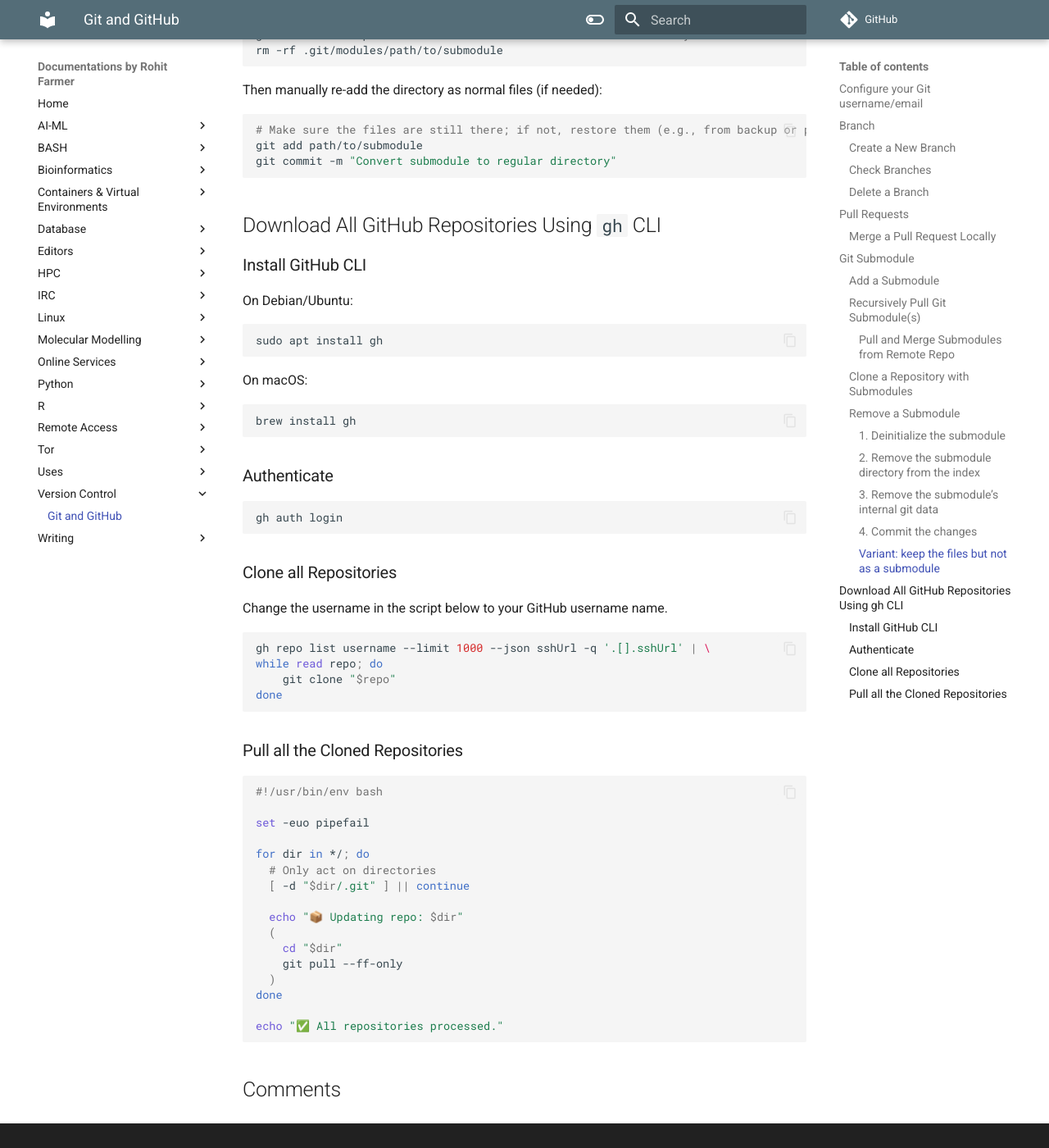
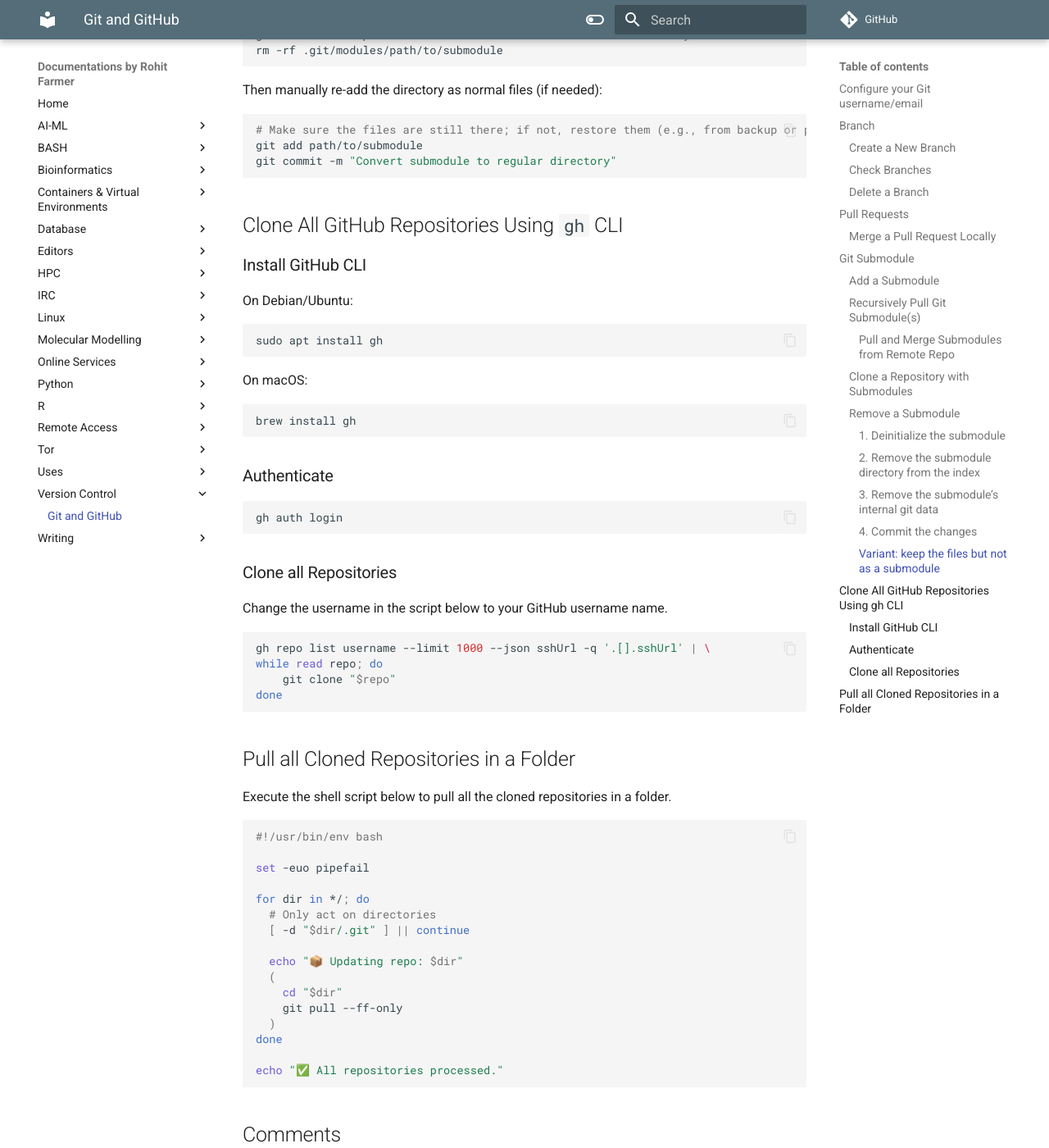
Before and after one commit to rohitfarmer/mk-docs, an MkDocs documentation site: the page built from contents/vcs/git-github.md, in a window 1280 px wide and 1400 px high, scrolled down 3836 px. Shown: the whole window at 82% size. Built offline with MkDocs 1.6.1 and Material for MkDocs 9.7.7, drawn with Linux system fonts in a browser that asks for light colours; comment, search, counter and statistics services are not loaded.

Commit message:
pull all

````diff
--- a/contents/vcs/git-github.md
+++ b/contents/vcs/git-github.md
@@ -179,7 +179,7 @@
 git commit -m "Convert submodule to regular directory"
 ```
 
-## Download All GitHub Repositories Using `gh` CLI
+## Clone All GitHub Repositories Using `gh` CLI
 
 ### Install GitHub CLI
 
@@ -212,7 +212,9 @@
 done
 ```
 
-### Pull all the Cloned Repositories
+## Pull all Cloned Repositories in a Folder
+
+Execute the shell script below to pull all the cloned repositories in a folder.
 
 ```bash
 #!/usr/bin/env bash
````
Also changed, not shown: docs/vcs/git-github/index.html (+43 -42 lines), docs/search/search_index.json.
